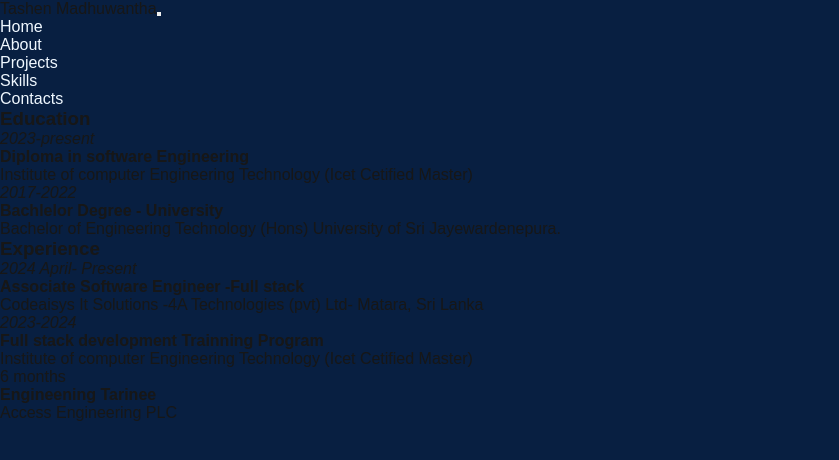
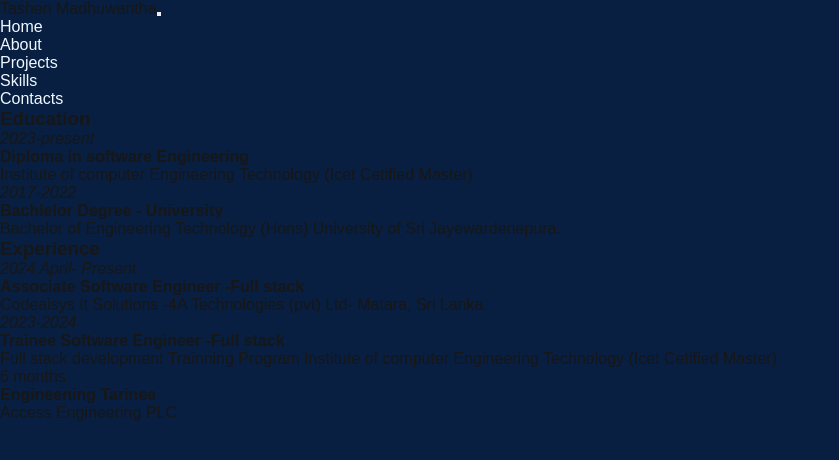
Before and after one commit to Shenmadu/my-profile, a Next.js app: page /experience in a window 1280 px wide. Shown: the top 460 px of the page, without its empty margins (0-839 px from the left). Built offline with nearby package versions, Linux system fonts and the light colour scheme; a web font is replaced by a local one.

Commit message:
fea: change page deatils

```diff
--- a/src/app/experience/page.tsx
+++ b/src/app/experience/page.tsx
@@ -39,8 +39,8 @@ function page() {
               <div className="edu-content">
                 <div className="content">
                   <div className="year"><i className='bx bxs-calendar '>2023-2024</i></div>
-                  <h4 className="sub-topic">Full stack development Trainning Program</h4>
-                  <p>Institute of computer Engineering Technology (Icet Cetified Master)</p>
+                  <h4 className="sub-topic">Trainee Software Engineer -Full stack</h4>
+                  <p>Full stack development Trainning Program Institute of computer Engineering Technology (Icet Cetified Master)</p>
                 </div>
               </div>
               <div className="edu-content">
```
